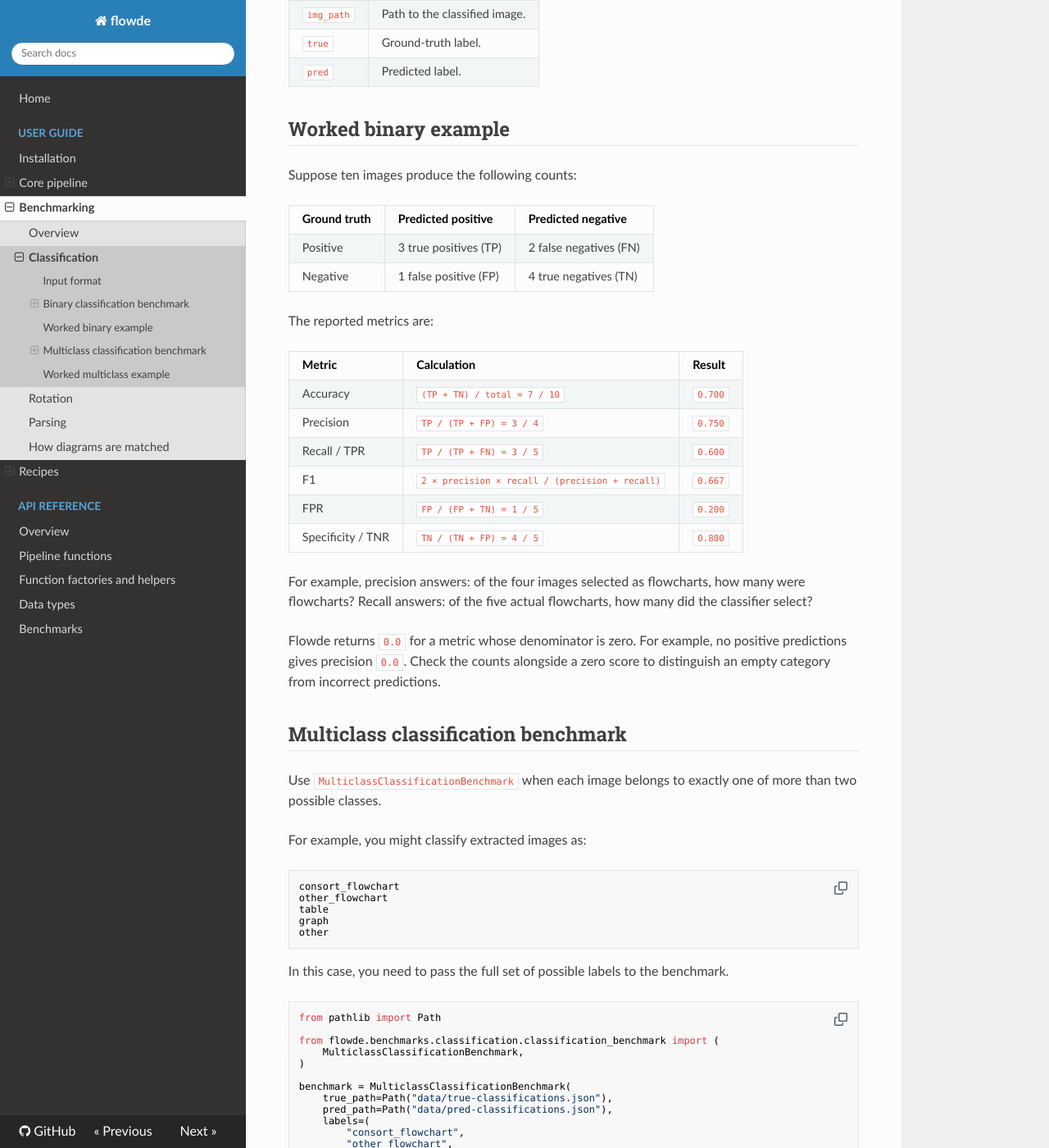
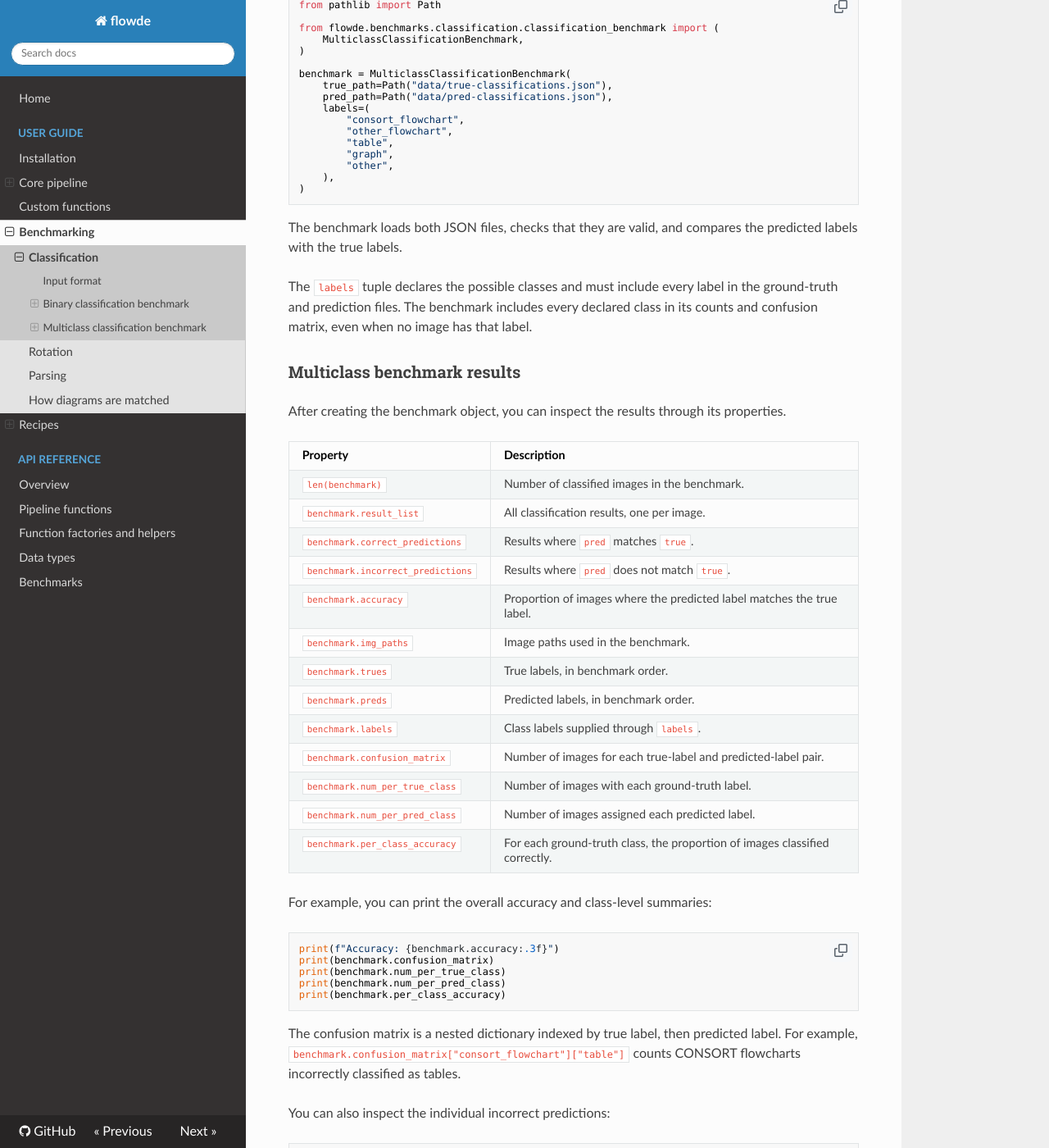
Before and after one commit to EPPI-Centre/Flowde, an MkDocs documentation site: the page built from docs/benchmarking/classification.md, in a window 1280 px wide and 1400 px high, scrolled down 3220 px. Shown: the whole window at 82% size. Built offline with MkDocs 1.6.1, drawn with Linux system fonts in a browser that asks for light colours; nearby versions of some CDN libraries; some of the changed text lies outside the part shown.

Commit message:
update classification benchmark docs

````diff
--- a/docs/benchmarking/classification.md
+++ b/docs/benchmarking/classification.md
@@ -54,21 +54,7 @@ pred: data/predictions/paper-2_0.png
 
 ## Binary classification benchmark
 
-You will most likely want to benchmark a binary classification task; meaning
-your classification function has returned the following labels:
-
-```text
-0 = negative
-1 = positive
-```
-
-Use integer `0` and `1` labels. Strings such as `"1"` and boolean labels are
-not accepted by `BinaryClassificationBenchmark`.
-
-For example, you most likely want to evaluate whether your classification
-function is correctly classifying images as flowcharts.
-
-Use `BinaryClassificationBenchmark` for this case:
+You will most likely want to benchmark a binary classification task:
 
 ```python
 from pathlib import Path
@@ -93,7 +79,7 @@ properties.
 
 | Property                                                                 | Description                                                                       |
 | ------------------------------------------------------------------------ | --------------------------------------------------------------------------------- |
-| [`len(benchmark)`](https://docs.python.org/3/library/functions.html#len) | Number of classified images in the benchmark.                                     |
+| `len(benchmark)`                                                         | Number of classified images in the benchmark.                                     |
 | `benchmark.result_list`                                                  | All classification results, one per image.                                        |
 | `benchmark.correct_predictions`                                          | Results where `pred` matches `true`.                                              |
 | `benchmark.incorrect_predictions`                                        | Results where `pred` does not match `true`.                                       |
@@ -144,50 +132,11 @@ Each item in `result_list`, `correct_predictions`, `incorrect_predictions`,
 | `true`     | Ground-truth label.           |
 | `pred`     | Predicted label.              |
 
-## Worked binary example
-
-Suppose ten images produce the following counts:
-
-| Ground truth | Predicted positive    | Predicted negative     |
-| ------------ | --------------------- | ---------------------- |
-| Positive     | 3 true positives (TP) | 2 false negatives (FN) |
-| Negative     | 1 false positive (FP) | 4 true negatives (TN)  |
-
-The reported metrics are:
-
-| Metric            | Calculation                                     | Result  |
-| ----------------- | ----------------------------------------------- | ------- |
-| Accuracy          | `(TP + TN) / total = 7 / 10`                    | `0.700` |
-| Precision         | `TP / (TP + FP) = 3 / 4`                        | `0.750` |
-| Recall / TPR      | `TP / (TP + FN) = 3 / 5`                        | `0.600` |
-| F1                | `2 × precision × recall / (precision + recall)` | `0.667` |
-| FPR               | `FP / (FP + TN) = 1 / 5`                        | `0.200` |
-| Specificity / TNR | `TN / (TN + FP) = 4 / 5`                        | `0.800` |
-
-For example, precision answers: of the four images selected as flowcharts, how
-many were flowcharts? Recall answers: of the five actual flowcharts, how many
-did the classifier select?
-
-Flowde returns `0.0` for a metric whose denominator is zero. For example, no
-positive predictions gives precision `0.0`. Check the counts alongside a zero
-score to distinguish an empty category from incorrect predictions.
-
 ## Multiclass classification benchmark
 
-Use `MulticlassClassificationBenchmark` when each image belongs to exactly one
-of more than two possible classes.
-
-For example, you might classify extracted images as:
-
-```text
-consort_flowchart
-other_flowchart
-table
-graph
-other
-```
-
-In this case, you need to pass the full set of possible labels to the benchmark.
+For classifications where each image belongs to one of more than two possible
+classes, you can use
+[`MulticlassClassificationBenchmark`](../reference/benchmarks.md#flowde.benchmarks.classification.classification_benchmark.MulticlassClassificationBenchmark):
 
 ```python
 from pathlib import Path
@@ -209,9 +158,12 @@ benchmark = MulticlassClassificationBenchmark(
 )
 ```
 
-Passing `labels` ensures that all possible classes are included in the
-benchmark, even if one of the classes does not appear in a particular evaluation
-set.
+The benchmark loads both JSON files, checks that they are valid, and compares
+the predicted labels with the true labels.
+
+The `labels` tuple declares the possible classes and must include every label
+in the ground-truth and prediction files. The benchmark includes every declared
+class in its counts and confusion matrix, even when no image has that label.
 
 ### Multiclass benchmark results
 
@@ -220,7 +172,7 @@ properties.
 
 | Property                                                                 | Description                                                                    |
 | ------------------------------------------------------------------------ | ------------------------------------------------------------------------------ |
-| [`len(benchmark)`](https://docs.python.org/3/library/functions.html#len) | Number of classified images in the benchmark.                                  |
+| `len(benchmark)`                                                         | Number of classified images in the benchmark.                                  |
 | `benchmark.result_list`                                                  | All classification results, one per image.                                     |
 | `benchmark.correct_predictions`                                          | Results where `pred` matches `true`.                                           |
 | `benchmark.incorrect_predictions`                                        | Results where `pred` does not match `true`.                                    |
@@ -228,48 +180,26 @@ properties.
 | `benchmark.img_paths`                                                    | Image paths used in the benchmark.                                             |
 | `benchmark.trues`                                                        | True labels, in benchmark order.                                               |
 | `benchmark.preds`                                                        | Predicted labels, in benchmark order.                                          |
-| `benchmark.labels`                                                       | Full set of possible labels passed to the benchmark.                           |
-| `benchmark.confusion_matrix`                                             | Nested dictionary where rows are true labels and columns are predicted labels. |
-| `benchmark.num_per_true_class`                                           | Number of examples for each true class.                                        |
-| `benchmark.num_per_pred_class`                                           | Number of predictions made for each class.                                     |
-| `benchmark.per_class_accuracy`                                           | For each true class, the proportion of examples classified correctly.          |
+| `benchmark.labels`                                                       | Class labels supplied through `labels`.                                       |
+| `benchmark.confusion_matrix`                                             | Number of images for each true-label and predicted-label pair.                 |
+| `benchmark.num_per_true_class`                                           | Number of images with each ground-truth label.                                 |
+| `benchmark.num_per_pred_class`                                           | Number of images assigned each predicted label.                               |
+| `benchmark.per_class_accuracy`                                           | For each ground-truth class, the proportion of images classified correctly.    |
 
 For example, you can print the overall accuracy and class-level summaries:
 
 ```python
 print(f"Accuracy: {benchmark.accuracy:.3f}")
+print(benchmark.confusion_matrix)
 print(benchmark.num_per_true_class)
 print(benchmark.num_per_pred_class)
 print(benchmark.per_class_accuracy)
 ```
 
-The confusion matrix shows which classes are being confused with each other:
-
-```python
-print(benchmark.confusion_matrix)
-```
-
-This returns a nested dictionary where the outer keys are true labels and the
-inner keys are predicted labels:
-
-```python
-{
-    "consort_flowchart": {
-        "consort_flowchart": 10,
-        "other_flowchart": 2,
-        "table": 0,
-        "graph": 0,
-        "other": 1,
-    },
-    "other_flowchart": {
-        "consort_flowchart": 1,
-        "other_flowchart": 8,
-        "table": 0,
-        "graph": 0,
-        "other": 0,
-    },
-}
-```
+The confusion matrix is a nested dictionary indexed by true label, then
+predicted label. For example,
+`benchmark.confusion_matrix["consort_flowchart"]["table"]` counts CONSORT
+flowcharts incorrectly classified as tables.
 
 You can also inspect the individual incorrect predictions:
 
@@ -289,24 +221,6 @@ is a `SingleClassificationResult` with:
 | `true`     | Ground-truth label.           |
 | `pred`     | Predicted label.              |
 
-## Worked multiclass example
-
-For four images, suppose the true labels are `flowchart, flowchart, table,
-graph`, and the predicted labels are `flowchart, table, table, flowchart`.
-
-| True class | Predicted flowchart | Predicted table | Predicted graph |
-| ---------- | ------------------- | --------------- | --------------- |
-| flowchart  | 1                   | 1               | 0               |
-| table      | 0                   | 1               | 0               |
-| graph      | 1                   | 0               | 0               |
-
-Two of four predictions are correct, so accuracy is `0.5`. The true class counts
-are `{flowchart: 2, table: 1, graph: 1}` and predicted counts are
-`{flowchart: 2, table: 2, graph: 0}`.
-
-`per_class_accuracy` uses each true class as its denominator: flowchart is
-`1 / 2 = 0.5`, table is `1 / 1 = 1.0`, and graph is `0 / 1 = 0.0`.
-A declared class with no true examples receives `0.0`.
-
-See the [benchmark reference](../reference/benchmarks.md#classification-and-rotation)
-for constructor parameters and shared result types.
+See the
+[`MulticlassClassificationBenchmark`](../reference/benchmarks.md#flowde.benchmarks.classification.classification_benchmark.MulticlassClassificationBenchmark)
+API reference for full details of the parameters and results.
--- a/docs/benchmarking/index.md
+++ /dev/null
@@ -1,62 +0,0 @@
-# Benchmarking
-
-Benchmarking compares saved predictions with manually annotated ground truth.
-It is optional: you can extract and parse flowcharts without running a
-benchmark.
-
-The benchmark classes read JSON files and calculate results locally. They do
-not call the classification or parsing model again.
-
-## Choose a benchmark
-
-| Task                      | Class                               | Predictions                                                | Ground truth                                                     |
-| ------------------------- | ----------------------------------- | ---------------------------------------------------------- | ---------------------------------------------------------------- |
-| Binary classification     | `BinaryClassificationBenchmark`     | `classifications.json` with integer `0`/`1` labels         | JSON with the same images and reviewed labels                    |
-| Multiclass classification | `MulticlassClassificationBenchmark` | `classifications.json`                                     | JSON with the same images and reviewed class labels              |
-| Rotation                  | `RotationBenchmark`                 | `rotations.json`                                           | JSON with the clockwise correction for each original input image |
-| Parsing                   | `ParsingBenchmark`                  | Combined diagram JSONs or separate parsed-part directories | Four directories containing accepted Ground-Truth Options        |
-
-Install the [benchmark extra](../installation.md#benchmarking) before using
-these classes.
-
-## Prepare comparable inputs
-
-Classification and rotation compare the image filenames in two JSON lists.
-The lists must have the same length and the same filenames in the same order;
-the parent directories can differ. A saved run may contain answers from
-several resumed slices, so use the complete saved JSON when preparing the
-matching ground truth.
-
-Parsing compares diagrams by filename stem. Each ground-truth diagram needs
-node text, labels, flow and additional-text files with aligned `options` lists.
-The predictions can contain a subset of the supported fields, but must include
-node text. The available scoring methods depend on the predicted fields.
-
-Ground-truth annotations should be prepared independently of the predictions
-you are evaluating. If a diagram has multiple accepted interpretations, record
-the alternatives as Ground-Truth Options rather than changing the ground truth
-to match one model's answer.
-
-## Read scores alongside the evaluated sample
-
-A classification score describes the supplied images, and a parsing score
-describes the supplied diagrams. Report the number of evaluated examples with
-the scores.
-
-For an end-to-end pipeline, also report diagrams missed during extraction or
-classification. A parsing benchmark restricted to successfully selected
-diagrams does not measure those earlier failures. In particular,
-`allow_missing_pred_diagrams=True` evaluates available predictions; missing
-diagrams are not assigned a failure score.
-
-## Next step
-
-- [Classification benchmarking](classification.md): accuracy, precision,
-  recall, confusion matrices and class-level results.
-- [Rotation benchmarking](rotation.md): correct correction angles and which
-  angles are confused.
-- [Parsing benchmarking](parsing.md): input files, text costs and flow scores.
-- [Parsing matching](matching.md): Node Matches and Ground-Truth Option selection.
-
-The [benchmark API reference](../reference/benchmarks.md) lists the public
-classes, methods and result objects.
--- a/mkdocs.yml
+++ b/mkdocs.yml
@@ -66,9 +66,8 @@ nav:
           - Stopping and resuming: pipeline/resuming.md
           - Tokens and costs: pipeline/usage.md
           - Few-shot examples: pipeline/few-shot.md
-          - Custom functions: pipeline/custom-functions.md
+      - Custom functions: pipeline/custom-functions.md
       - Benchmarking:
-          - Overview: benchmarking/index.md
           - Classification: benchmarking/classification.md
           - Rotation: benchmarking/rotation.md
           - Parsing: benchmarking/parsing.md
````
Also changed, not shown: other parts of docs/benchmarking/classification.md (+6 -2 lines), docs/benchmarking/rotation.md (+1 -3 lines), docs/index.md (+1 -1 lines), docs/reference/benchmarks.md (+7 -4 lines), 1 other file.
